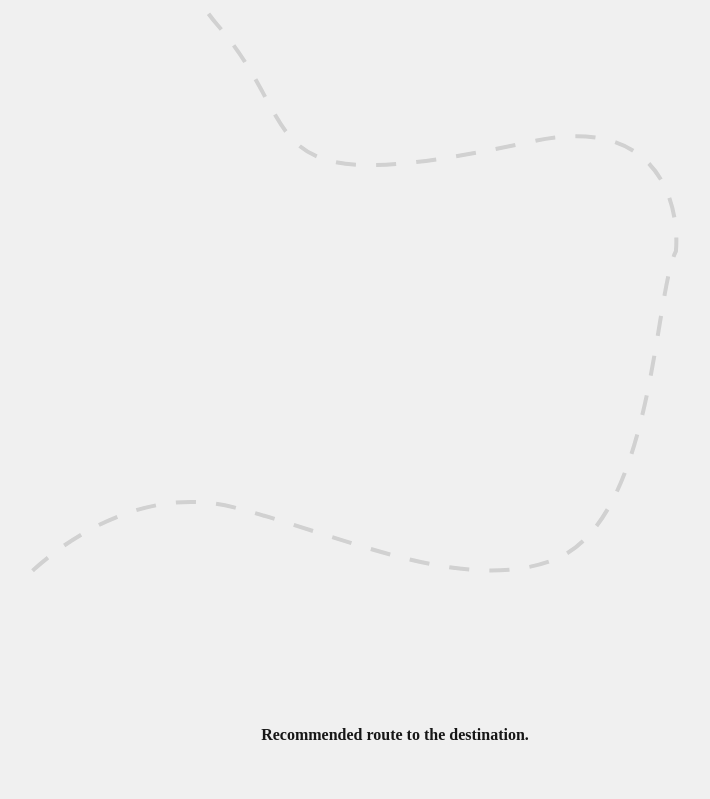
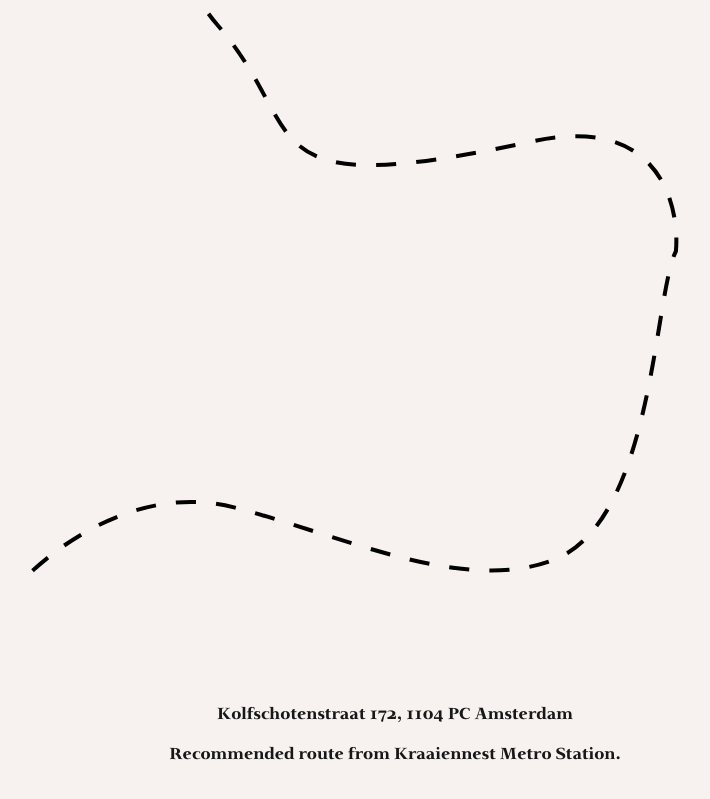
Before and after one commit to iamtienng/for-arrietty.iamtienng.com, a Next.js app: page / in a window 1280 px wide. Shown: the part 1971-2770 px from the top of the page, without its empty margins (245-955 px from the left). Built offline with nearby package versions, Linux system fonts and the light colour scheme; grey boxes are pictures that could not be loaded.

Commit message:
feat: background color

```diff
--- a/src/app/globals.css
+++ b/src/app/globals.css
@@ -1,11 +1,15 @@
 @tailwind base;
 @tailwind components;
 @tailwind utilities;
-@import url('https://fonts.googleapis.com/css2?family=Comic+Neue:ital,wght@0,300;0,400;0,700;1,300;1,400;1,700&family=Lovers+Quarrel&display=swap');
 
 :root {
   --background: #ffffff;
   --foreground: #171717;
+}
+
+@font-face {
+  font-family: 'Ghibli-Bold';
+  src: url('./fonts/Ghibli-Bold.otf') format('opentype');
 }
 
 @media (prefers-color-scheme: dark) {
@@ -27,14 +31,6 @@ body {
   }
 }
 
-.comic-neue-bold-italic {
-  font-family: "Comic Neue", cursive;
-  font-weight: 700;
-  font-style: italic;
+.ghibli-bold-font {
+  font-family: 'Ghibli-Bold';
 }
-
-.comic-neue-bold {
-  font-family: "Comic Neue", cursive;
-  font-weight: 700;
-  font-style: normal;
-}
--- a/src/app/layout.js
+++ b/src/app/layout.js
@@ -13,8 +13,8 @@ const geistMono = localFont({
 });
 
 export const metadata = {
-  title: "For Arrietty",
-  description: "From Tim",
+  title: "To Arrietty",
+  description: "From T",
 };
 
 export default function RootLayout({ children }) {
--- a/src/app/page.js
+++ b/src/app/page.js
@@ -1,6 +1,6 @@
 "use client"; // Ensure this component runs on the client side
 
-import { useState, useEffect } from "react";
+import { useEffect } from "react";
 import { gsap } from "gsap";
 import { ScrollTrigger } from "gsap/ScrollTrigger";
 import { MotionPathPlugin } from "gsap/MotionPathPlugin";
@@ -125,7 +125,7 @@ export default function Gallery() {
   }, []);
 
   return (
-    <div style={{ backgroundColor: "#f0f0f0" }}>
+    <div style={{ backgroundColor: "#f7f2ef" }}>
       <div>
         <div
           style={{
@@ -136,8 +136,8 @@ export default function Gallery() {
             textAlign: "center",
           }}
         >
-          <h1 className="comic-neue-bold text-4xl">
-            A love letter for Arrietty
+          <h1 className="ghibli-bold-font text-4xl">
+            A love letter to Arrietty
           </h1>
         </div>
       </div>
@@ -167,7 +167,7 @@ export default function Gallery() {
                                        c-24.6,284.5-286.8,140-346.4,140c-182.9-15.9-269.3,213.5-155.7,344.2c118,135.7,31.2,223.3,392,144.9
                                        c158.4-34.4,182.2,81,177.4,136.5c-26.9,51.3-27.4,334.3-150.7,382.5c-112.9,44.1-263.8-30.3-397.7-64.7
                                        c-141.7-36.4-257.9,86.3-257.9,86.3,"
-          stroke="#d1d1d1"
+          stroke="#000000"
           strokeMiterlimit="10"
           strokeWidth="5"
           strokeDasharray="25"
@@ -228,19 +228,34 @@ export default function Gallery() {
           </g>
         </g>
       </svg>
-
       <div style={{ height: "10vh" }}></div>
       <div style={{ height: "400px", width: "100%" }}>
-        <div style={{
-            height: "10vh",
+        <div
+          style={{
+            height: "5vh",
             display: "flex",
             alignItems: "center",
             justifyContent: "center",
             textAlign: "center",
-          }}><h1 className="comic-neue-bold text-xl">
-            Recommended route to the destination.
-          </h1></div>
-        <div> </div>
+          }}
+        >
+          <h1 className="ghibli-bold-font text-xl">
+            Kolfschotenstraat 172, 1104 PC Amsterdam
+          </h1>
+        </div>
+        <div
+          style={{
+            height: "5vh",
+            display: "flex",
+            alignItems: "center",
+            justifyContent: "center",
+            textAlign: "center",
+          }}
+        >
+          <h3 className="ghibli-bold-font text-xs">
+            Recommended route from Kraaiennest Metro Station.
+          </h3>
+        </div>
         <iframe
           src="https://www.google.com/maps/embed?pb=!1m32!1m12!1m3!1d2439.003272176877!2d4.972094127397098!3d52.315943122008434!2m3!1f0!2f0!3f0!3m2!1i1024!2i768!4f13.1!4m17!3e2!4m5!1s0x47c60c6d8e06db4f%3A0xe09e6e0aa895e480!2sKraaiennest!3m2!1d52.316561899999996!2d4.9794852!4m3!3m2!1d52.3146561!2d4.9743043!4m5!1s0x47c60c74399f9dcd%3A0x42ce454cf5fe621a!2sKolfschotenstraat%20172%2C%201104%20PC%20Amsterdam%2C%20Netherlands!3m2!1d52.3166358!2d4.9696647!5e0!3m2!1sen!2snl!4v1726143683604!5m2!1sen!2snl"
           width="100%"
```
Also changed, not shown: public/images/image.png (added), src/app/fonts/Ghibli-Bold.otf (added).
